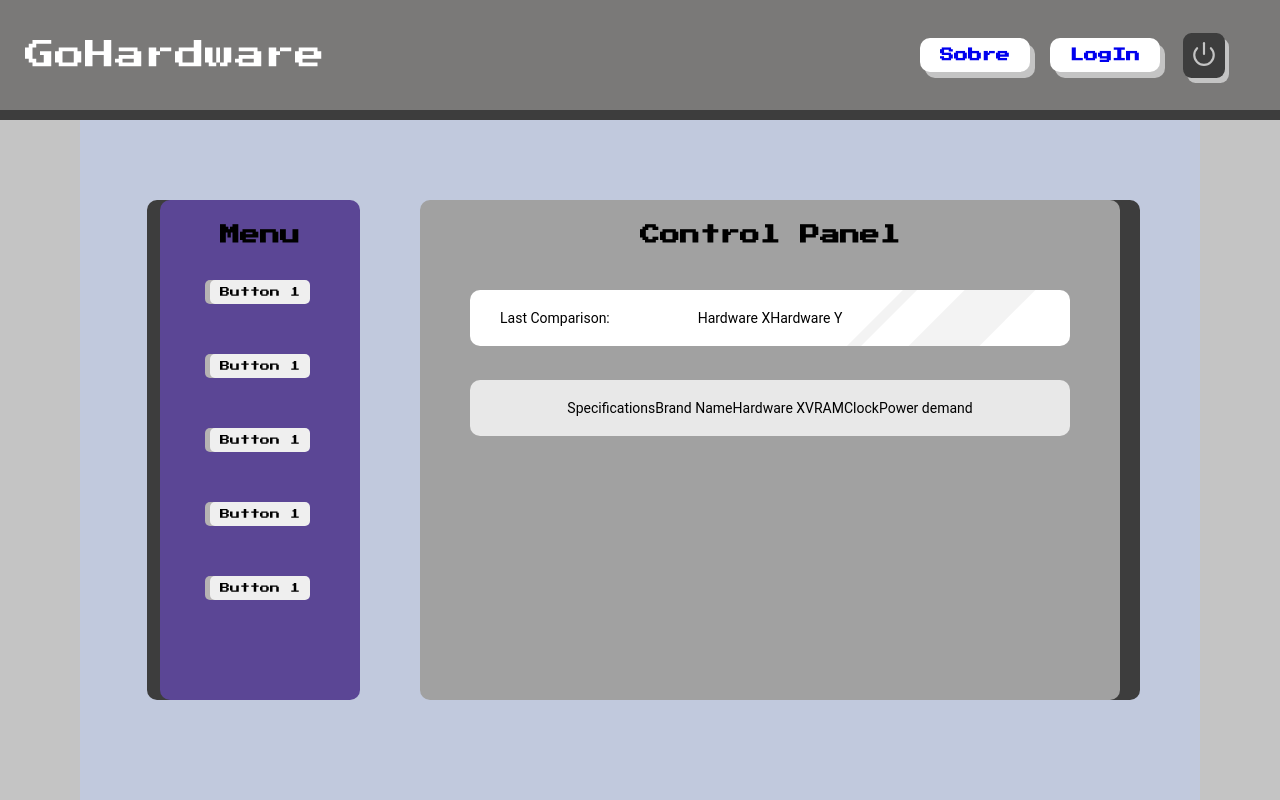
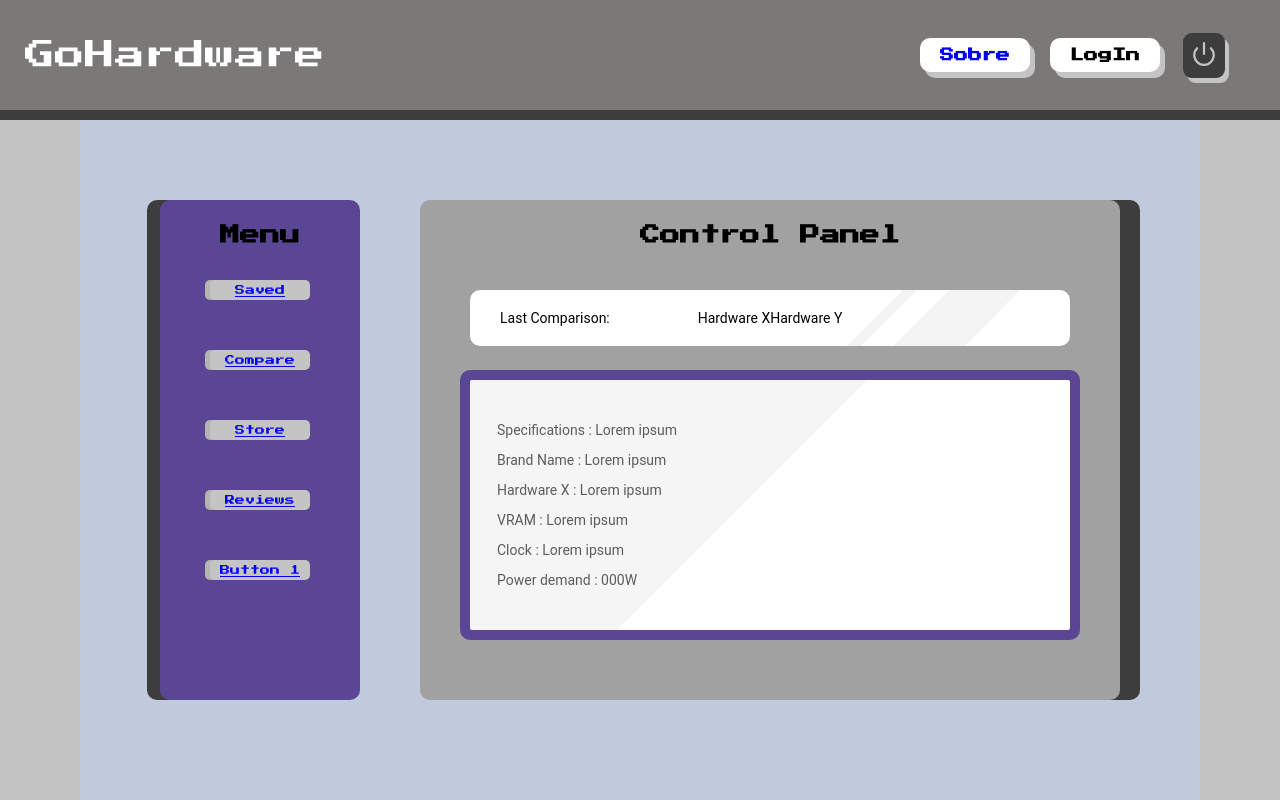
Before and after one commit to LucasVillarim/GoHardware-old, a React (Create React App) app in the folder frontend/: page /profile in a window 1280 px wide. Shown: the top 800 px of the page. Built offline with nearby package versions, Linux system fonts and the light colour scheme.

Commit message:
css progress

```diff
--- a/frontend/src/Header/style.css
+++ b/frontend/src/Header/style.css
@@ -24,6 +24,7 @@
 .header a.login {
     font-family: 'Press Start 2P', cursive;
     background-color: #FFF;
+    color: #000000;
     padding: 10px 20px;
     position: absolute;
     right: 120px;
--- a/frontend/src/Pages/Profile/index.js
+++ b/frontend/src/Pages/Profile/index.js
@@ -1,4 +1,5 @@
 import React from 'react';
+import { Link } from 'react-router-dom';
 
 import './style.css';
 
@@ -8,14 +9,16 @@ export default function Profile() {
 
             <div className = 'container-box-left'>
                 <h1>Menu</h1>
-                <button>Button 1</button>
-                <button>Button 1</button>
-                <button>Button 1</button>
-                <button>Button 1</button>
-                <button>Button 1</button>
+                <Link to = "/profile/saved">Saved</Link>
+                <Link to = "">Compare</Link>
+                <Link to = "">Store</Link>
+                <Link to = "">Reviews</Link>
+                <Link to = "">Button 1</Link>
             </div>
 
             <div className = 'container-box-right'>
+            <div className = "glass-background2"></div>
+
                 <h1>Control Panel</h1>
 
                 <div className = "last-comparison-box">
@@ -23,20 +26,23 @@ export default function Profile() {
                     <label>Hardware X</label>
                     <label>Hardware Y</label>
 
+                    <div className = "glass-background1"></div>
                     <div className = "glass-detail1"></div>
                     <div className = "glass-detail2"></div>
                 </div>
 
                 <div className = "hardware-data-box">
-                    <label>Specifications</label>
-                    <label>Brand Name</label>
-                    <label>Hardware X</label>
-                    <label>VRAM</label>
-                    <label>Clock</label>
-                    <label>Power demand</label>
+                    <label>Specifications : Lorem ipsum</label>
+                    <label>Brand Name : Lorem ipsum</label>
+                    <label>Hardware X : Lorem ipsum</label>
+                    <label>VRAM : Lorem ipsum</label>
+                    <label>Clock : Lorem ipsum</label>
+                    <label>Power demand : 000W</label>
+
+
+                    <div className = "glass-detail1-box2"></div>
                 </div>
             </div>
-
         </div>
     );
 }
--- a/frontend/src/Pages/Profile/style.css
+++ b/frontend/src/Pages/Profile/style.css
@@ -22,20 +22,23 @@
     margin-bottom: 10px ;
 }
 
-.container-box-left button{
+.container-box-left a{
     font-family: 'Press Start 2P', cursive;
+    background-color: #C4C4C4;
     font-size: 10px;
     border: none;
     margin: 25px;
+    width: 100px;
+    height: 20px;
     border-radius: 5px;
     box-shadow: -5px 0 0 0 #B6B3B3;
 }
 
-.container-box-left button:hover{
+.container-box-left a:hover{
     background-color: #E8E8E8;
 }
 
-.container-box-left button:active{
+.container-box-left a:active{
     box-shadow: 0 0 0 0 #3d3d3d;
     transform: translateX(-5px);
     transition: 0.15s;
@@ -59,6 +62,15 @@
     height: 500px;
     border-radius: 10px;
     box-shadow: 20px 0 #3d3d3d;
+}
+
+.container-box-right div.glass-background2 {
+    background-color: #5B4695;
+    position: absolute;
+    width: 620px;
+    height: 270px;
+    top: 170px;
+    border-radius: 10px;
 }
 
 .container-box-right h1 {
@@ -101,7 +113,7 @@
     background-color: #E7E7E7;
     opacity: 0.5;
     position: absolute;
-    width: 190px;
+    width: 220px;
     height: 50px;
     transform: rotate(-45deg);
     right: 20px;
@@ -118,12 +130,40 @@
 }
 
 .container-box-right div.hardware-data-box {
-    background-color: #E8E8E8;
+    background-color: #FFF;
     display: flex;
+    flex-direction: column;
     justify-content: center;
     position: absolute;
     top: 180px;
     width: 600px;
+    height: 250px;
     padding: 20px;
-    border-radius: 10px;
+    border-radius: 2px;
+    overflow: hidden;
 }
+
+.container-box-right div.hardware-data-box label {
+    padding: 7px;
+}
+
+.container-box-right div.hardware-data-box div.glass-detail1-box2 {
+    background-color: #E7E7E7;
+    position: absolute;
+    left: -90px;
+    width: 300px;
+    height: 700px;
+    transform: rotate(45deg);
+    opacity: 0.4;
+    animation-name: glass;
+    animation-duration: 2s;
+    animation-delay: 1s;
+    animation-iteration-count: 1;
+}
+
+@keyframes glass {
+    0% {left: -90px;}
+    25% {left: 1000px; opacity: 0;}
+    50%{left: -500px; opacity: 0;}
+    100%{left: -90px;}
+}
--- a/frontend/src/global.css
+++ b/frontend/src/global.css
@@ -31,3 +31,9 @@ button {
     position: relative;
     overflow: hidden;
 }
+
+a {
+    display: flex;
+    align-items: center;
+    justify-content: center;
+}
```
